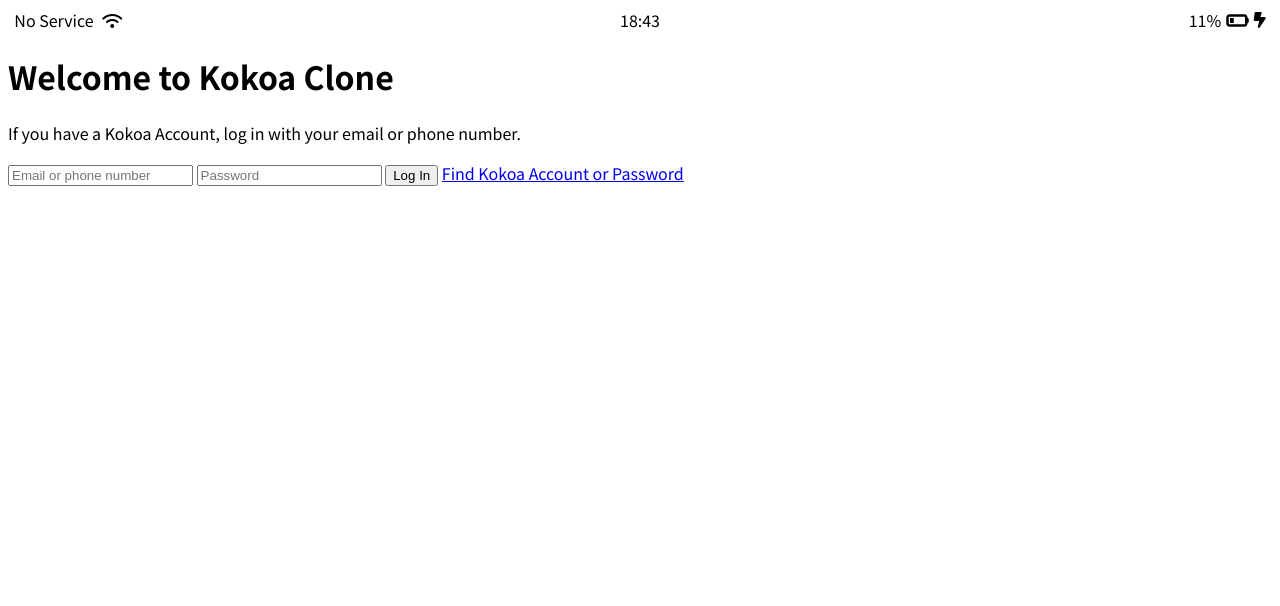
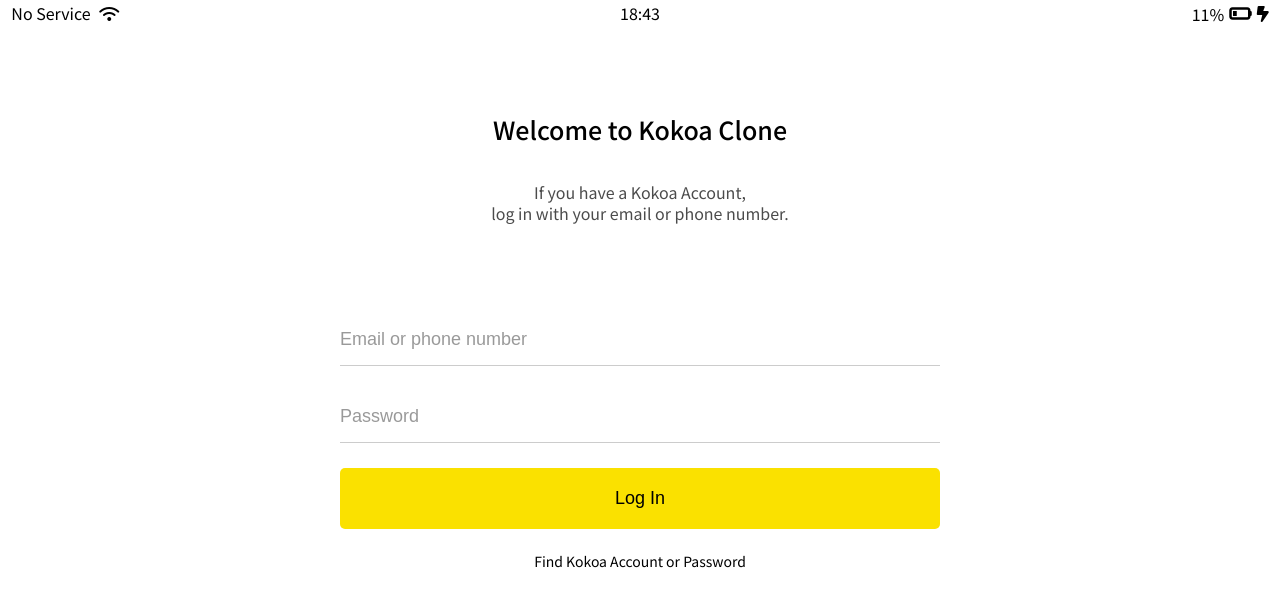
Before and after one commit to dddiri/KOKOA-CLONE, a plain HTML site: page index.html in a window 1280 px wide. Drawn offline with Linux system fonts and the light colour scheme.

Commit message:
로그인 페이지 완성

```diff
--- a/css/style.css
+++ b/css/components/status-bar.css
@@ -1,19 +1,14 @@
-@import url('https://fonts.googleapis.com/css2?family=Noto+Sans+KR:wght@100;400;700&display=swap');
-
-body {
-    font-family: 'Noto Sans KR', sans-serif;
-}
-
 .status-bar {
     display: flex;
     justify-content: center;
+    padding: 5px;
 }
 
 .status-bar__column {
     width: 33%;
 }
 
-.status-bar__column:first-child span{
+.status-bar__column:first-child span {
     margin-right: 5px;
 }
 
--- /dev/null
+++ b/css/reset.css
@@ -0,0 +1,52 @@
+/* http://meyerweb.com/eric/tools/css/reset/
+   v2.0 | 20110126
+   License: none (public domain)
+*/
+
+html, body, div, span, applet, object, iframe,
+h1, h2, h3, h4, h5, h6, p, blockquote, pre,
+a, abbr, acronym, address, big, cite, code,
+del, dfn, em, img, ins, kbd, q, s, samp,
+small, strike, strong, sub, sup, tt, var,
+b, u, i, center,
+dl, dt, dd, ol, ul, li,
+fieldset, form, label, legend,
+table, caption, tbody, tfoot, thead, tr, th, td,
+article, aside, canvas, details, embed,
+figure, figcaption, footer, header, hgroup,
+menu, nav, output, ruby, section, summary,
+time, mark, audio, video {
+    margin: 0;
+    padding: 0;
+    border: 0;
+    font-size: 100%;
+    font: inherit;
+    vertical-align: baseline;
+}
+/* HTML5 display-role reset for older browsers */
+article, aside, details, figcaption, figure,
+footer, header, hgroup, menu, nav, section {
+    display: block;
+}
+body {
+    line-height: 1;
+}
+ol, ul {
+    list-style: none;
+}
+blockquote, q {
+    quotes: none;
+}
+blockquote:before, blockquote:after,
+q:before, q:after {
+    content: '';
+    content: none;
+}
+table {
+    border-collapse: collapse;
+    border-spacing: 0;
+}
+
+input:focus {
+    outline: none;
+}
--- /dev/null
+++ b/css/screens/login.css
@@ -0,0 +1,58 @@
+.welcome-header {
+    margin: 90px 0px;
+    text-align: center;
+}
+
+.welcome-header__title {
+    margin-bottom: 40px;
+    font-size: 25px;
+    font-weight: 500;
+}
+
+.welcome-header__description {
+    opacity: 0.7;
+    line-height: 130%;
+}
+
+#login-form {
+    display: flex;
+    flex-direction: column;
+    align-items: center;
+    margin: 0px 30px;
+}
+
+#login-form input {
+    border: none;
+    padding: 15px 0px;
+    font-size: 18px;
+    margin-bottom: 25px;
+    width: 100%;
+    max-width: 600px;
+}
+
+#login-form input:not([type="submit"]) {
+    border-bottom: 1px solid rgba(0, 0, 0, 0.2);
+    transition: border-bottom-color .2s ease-in-out;
+}
+
+#login-form input::placeholder {
+    color: rgba(0, 0, 0, 0.4);
+}
+
+#login-form input:focus {
+    border-color: var(--yellow);
+}
+
+#login-form input[type="submit"] {
+    background-color: var(--yellow);
+    cursor: pointer;
+    padding: 20px 0px;
+    border-radius: 5px;
+}
+
+#login-form a {
+    text-align: center;
+    text-decoration: none;
+    color: inherit;
+    font-size: 14px;
+}
--- /dev/null
+++ b/css/styles.css
@@ -0,0 +1,13 @@
+@import url('https://fonts.googleapis.com/css2?family=Noto+Sans+KR:wght@100;400;500;700&display=swap');
+@import "reset.css";
+@import "variables.css";
+
+/* Components */
+@import "components/status-bar.css";
+
+/* Screens */
+@import "screens/login.css";
+
+body {
+    font-family: 'Noto Sans KR', sans-serif;
+}
--- /dev/null
+++ b/css/variables.css
@@ -0,0 +1,3 @@
+:root {
+    --yellow: #FAE100
+}
--- a/index.html
+++ b/index.html
@@ -1,7 +1,7 @@
 <!DOCTYPE html>
 <html lang="en">
 <head>
-    <link rel="stylesheet" href="css/style.css">
+    <link rel="stylesheet" href="css/styles.css">
     <meta charset="UTF-8"/>
     <meta http-equiv="X-UA-Compatible" content="IE=edge"/>
     <meta name="viewport" content="width=device-width, initial-scale=1.0"/>
@@ -25,12 +25,12 @@
 
     <header class="welcome-header">
         <h1 class="welcome-header__title">Welcome to Kokoa Clone</h1>
-        <p class="welcome-header__description">If you have a Kokoa Account, log in with your email or phone number.</p>
+        <p class="welcome-header__description">If you have a Kokoa Account, <br/>log in with your email or phone number.</p>
     </header>
 
-    <form id="login-form">
-        <input type="text" placeholder="Email or phone number"/>
-        <input type="password" placeholder="Password">
+    <form action="friends.html" method="get" id="login-form">
+        <input name="username" type="text" placeholder="Email or phone number"/>
+        <input name="password" type="password" placeholder="Password">
         <input type="submit" value="Log In" />
         <a href="#">Find Kokoa Account or Password</a>
     </form>
```
